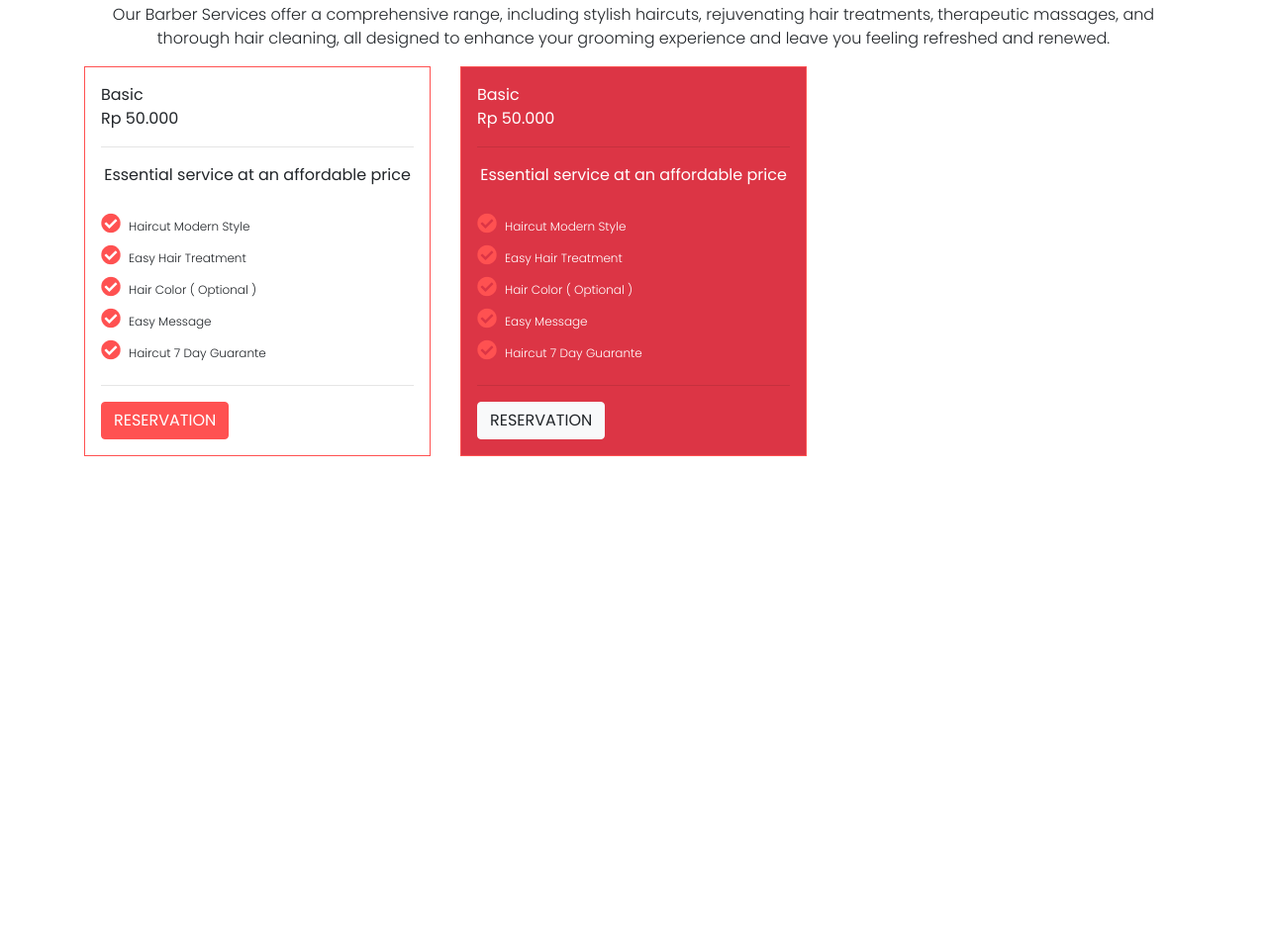
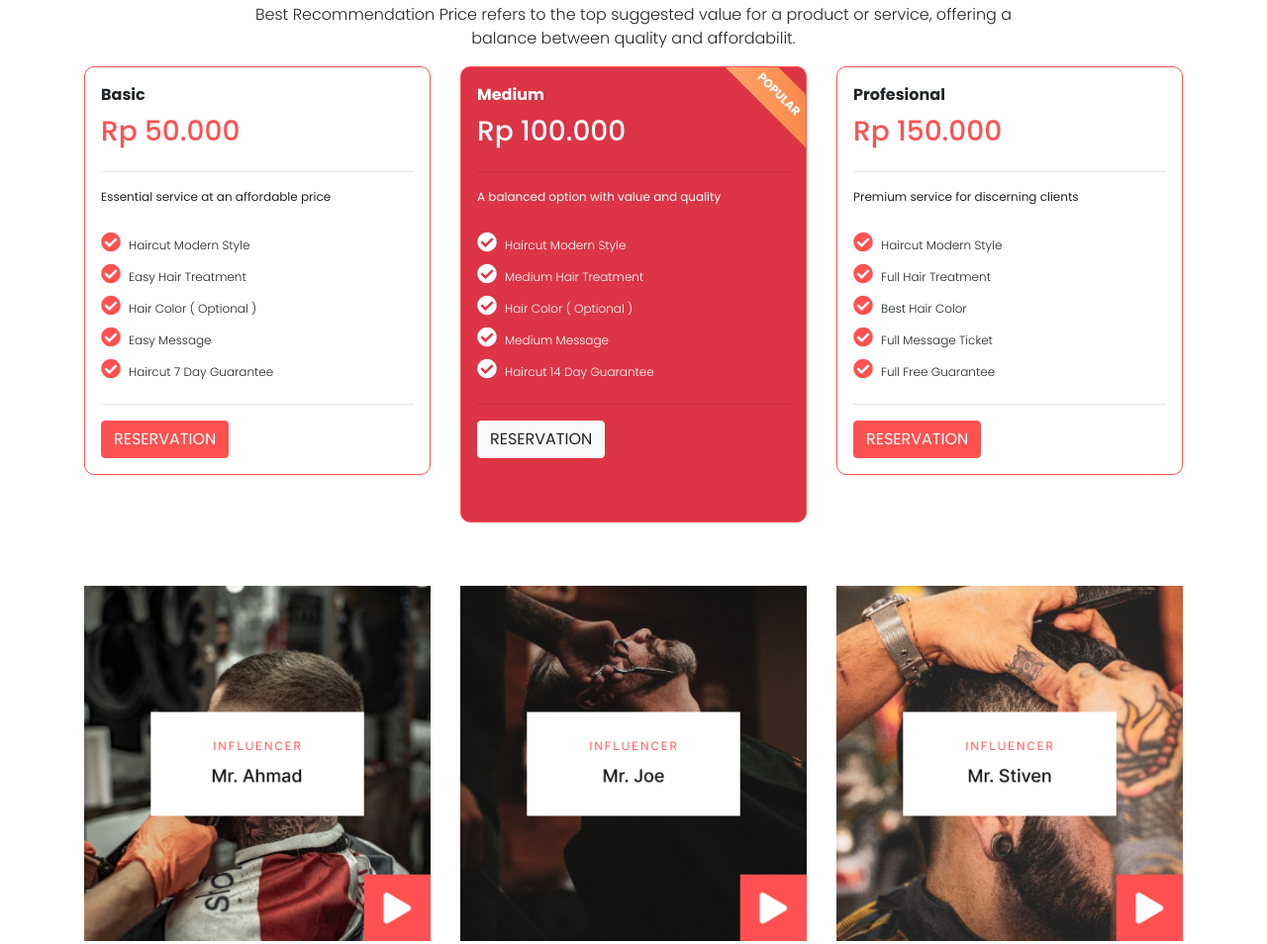
Before and after one commit to Brawijayadewa/landing-page-barbershop, a website: page landing-page.html in a window 1280 px wide. Shown: the part 2159-3113 px from the top of the page at 99% size. Before the commit the page ends 2636 px from the top, so only its background shows below. Drawn offline with nearby package versions, Linux system fonts and the light colour scheme.

Commit message:
upd landing-page

```diff
--- a/css/style.css
+++ b/css/style.css
@@ -29,6 +29,9 @@ body{
 .fs-14{
   font-size: 14px !important;
 }
+.fs-12{
+  font-size: 12px !important;
+}
 
 .info-box {
   background-color: #ff5a5a;
@@ -40,3 +43,25 @@ body{
 .bg-red {
   background-color: #FF5151 !important;
 }
+
+.card-outline {
+  position: relative;
+  border-radius: 10px;
+  overflow: hidden;
+}
+
+.ribbon {
+  position: absolute;
+  top: 70px;
+  right: 0;
+  left: 18em;
+  background: linear-gradient(45deg, #fca66f, #f97e3c);
+  color: white;
+  font-size: 12px;
+  font-weight: bold;
+  padding: 10px 20px;
+  text-align: center;
+  transform: translate(25%, -25%) rotate(45deg);
+  transform-origin: top right;
+  z-index: 10;
+}
--- a/landing-page.html
+++ b/landing-page.html
@@ -270,17 +270,17 @@
       <section class="container text-center">
         <h5 class="text-orange font-weight-normal">OUR PACKCAGE</h5>
         <h1 class="font-weight-bold">Best recomendation price</h1>
-        <p class="font-weight-light">Our Barber Services offer a comprehensive range, including stylish haircuts, rejuvenating hair treatments, therapeutic massages, and thorough hair cleaning, all designed to enhance your grooming experience and leave you feeling refreshed and renewed.</p>
-        <div class="row">
+        <p class="font-weight-light w-75 mx-auto">Best Recommendation Price refers to the top suggested value for a product or service, offering a balance between quality and affordabilit.</p>
+        <div class="row mb-5">
           <div class="col-12 col-sm-4 mb-3">
             <section class="card-outline border-3">
               <div class="p-3">
                 <div class="d-flex flex-column align-items-start">
-                  <span>Basic</span>
-                  <span>Rp 50.000</span>
+                  <span class="font-weight-bold mb-2">Basic</span>
+                  <h3 class="text-orange">Rp 50.000</h3>
                 </div>
                 <hr>
-                <div class="mb-4">Essential service at an affordable price</div>
+                <div class="mb-4 fs-12 d-flex align-items-start">Essential service at an affordable price</div>
                 <div class="row">
                   <div class="col-12">
                     <div class="d-flex align-items-center">
@@ -311,7 +311,7 @@
                       <div class="mb-2">
                         <img src="img/checklist.png" alt="">
                       </div>
-                      <span class="mx-2 font-weight-light" style="font-size: 12px;">Haircut 7 Day Guarante</span>
+                      <span class="mx-2 font-weight-light" style="font-size: 12px;">Haircut 7 Day Guarantee</span>
                     </div>
                   </div>
                 </div>
@@ -321,14 +321,63 @@
             </section>
           </div>
           <div class="col-12 col-sm-4 mb-3">
-            <section class="card-outline bg-danger border-3 text-white">
+            <section class="card-outline bg-danger border-3 text-white position-relative">
+              <div class="ribbon">POPULAR</div>
               <div class="p-3">
                 <div class="d-flex flex-column align-items-start">
-                  <span>Basic</span>
-                  <span>Rp 50.000</span>
+                  <span class="font-weight-bold mb-2">Medium</span>
+                  <h3 class="text-normal">Rp 100.000</h3>
                 </div>
                 <hr>
-                <div class="mb-4">Essential service at an affordable price</div>
+                <div class="mb-4 fs-12 d-flex align-items-start">A balanced option with value and quality</div>
+                <div class="row">
+                  <div class="col-12">
+                    <div class="d-flex align-items-center">
+                      <div class="mb-2">
+                        <img src="img/white-checklist.png" alt="">
+                      </div>
+                      <span class="mx-2 font-weight-light" style="font-size: 12px;">Haircut Modern Style</span>
+                    </div>
+                    <div class="d-flex align-items-center">
+                      <div class="mb-2">
+                        <img src="img/white-checklist.png" alt="">
+                      </div>
+                      <span class="mx-2 font-weight-light" style="font-size: 12px;">Medium Hair Treatment</span>
+                    </div>
+                    <div class="d-flex align-items-center">
+                      <div class="mb-2">
+                        <img src="img/white-checklist.png" alt="">
+                      </div>
+                      <span class="mx-2 font-weight-light" style="font-size: 12px;">Hair Color ( Optional )</span>
+                    </div>
+                    <div class="d-flex align-items-center">
+                      <div class="mb-2">
+                        <img src="img/white-checklist.png" alt="">
+                      </div>
+                      <span class="mx-2 font-weight-light" style="font-size: 12px;">Medium Message</span>
+                    </div>
+                    <div class="d-flex align-items-center">
+                      <div class="mb-2">
+                        <img src="img/white-checklist.png" alt="">
+                      </div>
+                      <span class="mx-2 font-weight-light" style="font-size: 12px;">Haircut 14 Day Guarantee</span>
+                    </div>
+                  </div>
+                </div>
+                <hr>
+                <button class="btn btn-light d-flex align-items-start mb-5">RESERVATION</button>
+              </div>
+            </section>
+          </div>
+          <div class="col-12 col-sm-4 mb-3">
+            <section class="card-outline border-3">
+              <div class="p-3">
+                <div class="d-flex flex-column align-items-start">
+                  <span class="font-weight-bold mb-2">Profesional</span>
+                  <h3 class="text-orange">Rp 150.000</h3>
+                </div>
+                <hr>
+                <div class="mb-4 fs-12 d-flex align-items-start">Premium service for discerning clients</div>
                 <div class="row">
                   <div class="col-12">
                     <div class="d-flex align-items-center">
@@ -341,32 +390,72 @@
                       <div class="mb-2">
                         <img src="img/checklist.png" alt="">
                       </div>
-                      <span class="mx-2 font-weight-light" style="font-size: 12px;">Easy Hair Treatment</span>
+                      <span class="mx-2 font-weight-light" style="font-size: 12px;">Full Hair Treatment</span>
                     </div>
                     <div class="d-flex align-items-center">
                       <div class="mb-2">
                         <img src="img/checklist.png" alt="">
                       </div>
-                      <span class="mx-2 font-weight-light" style="font-size: 12px;">Hair Color ( Optional )</span>
+                      <span class="mx-2 font-weight-light" style="font-size: 12px;">Best Hair Color</span>
                     </div>
                     <div class="d-flex align-items-center">
                       <div class="mb-2">
                         <img src="img/checklist.png" alt="">
                       </div>
-                      <span class="mx-2 font-weight-light" style="font-size: 12px;">Easy Message</span>
+                      <span class="mx-2 font-weight-light" style="font-size: 12px;">Full Message Ticket</span>
                     </div>
                     <div class="d-flex align-items-center">
                       <div class="mb-2">
                         <img src="img/checklist.png" alt="">
                       </div>
-                      <span class="mx-2 font-weight-light" style="font-size: 12px;">Haircut 7 Day Guarante</span>
+                      <span class="mx-2 font-weight-light" style="font-size: 12px;">Full Free Guarantee</span>
                     </div>
                   </div>
                 </div>
                 <hr>
-                <button class="btn btn-light d-flex align-items-start">RESERVATION</button>
+                <button class="btn btn-orange d-flex align-items-start">RESERVATION</button>
               </div>
             </section>
+          </div>
+        </div>
+      </section>
+      <section class="container mb-5">
+        <div class="row">
+          <div class="col-4">
+            <img src="img/Influencer1.png" alt="" class="w-100">
+          </div>
+          <div class="col-4">
+            <img src="img/Influencer2.png" alt="" class="w-100">
+          </div>
+          <div class="col-4">
+            <img src="img/Influencer3.png" alt="" class="w-100">
+          </div>
+        </div>
+      </section>
+      <section class="container">
+        <div class="row">
+          <div class="col-6">
+            <img src="img/influencer4.png" alt="" class="w-100">
+          </div>
+          <div class="container col-6">
+            <h6 class="text-orange font-weight-normal">Client Testimonial</h6>
+            <h4 class="font-weight-bold">Many People Was Used Our Barber Services & They Happy With Best Feedback For Us</h4>
+            <p class="font-weight-light mx-auto">Numerous individuals have availed our barber services and expressed their satisfaction through overwhelmingly positive feedback.</p>
+            <div class="card-outline border-3">
+              <div class="p-3">
+                <img src="img/4,5 star.png" class="mb-3" alt="">
+                <p class="fs-12">Absolutely thrilled with the haircut I received from your team! The attention to detail and precision in styling was impressive. I'll definitely be returning for future grooming needs."</p>
+                <div class="d-flex">
+                  <div>
+                    <img src="img/Image-Placeholder.png" alt="">
+                  </div>
+                  <div class="ml-3">
+                    <h5 class="font-weight-bold">Mr. Jack</h5>
+                    <p class="f-12 text-orange">Businessman</p>
+                  </div>
+                </div>
+              </div>
+            </div>
           </div>
         </div>
       </section>
```
Also changed, not shown: img/4,5 star.png (added), img/Client Info.png (added), img/Image-Placeholder.png (added), img/Influencer1.png (added), img/Influencer2.png (added), img/Influencer3.png (added), img/influencer4.png (added), img/white-checklist.png (added).
